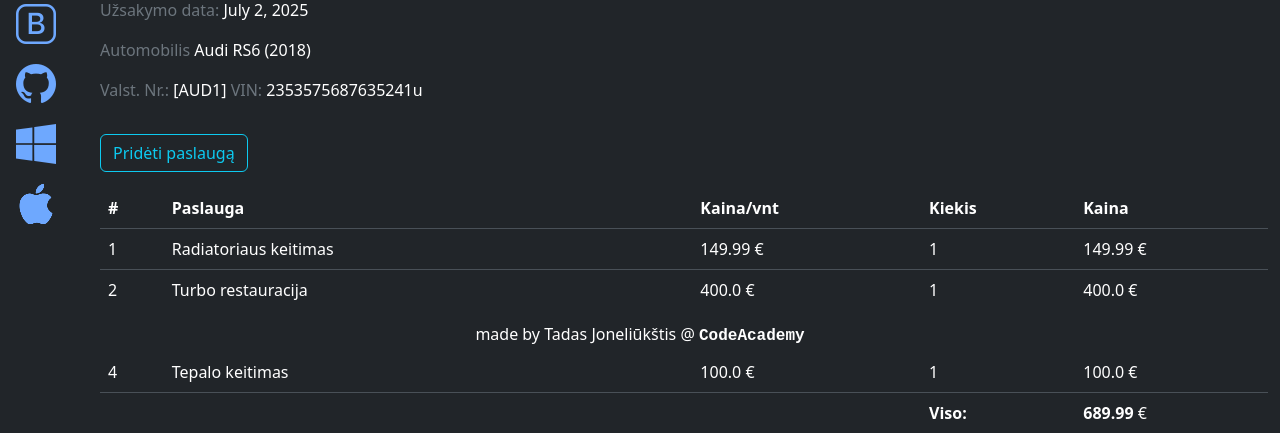
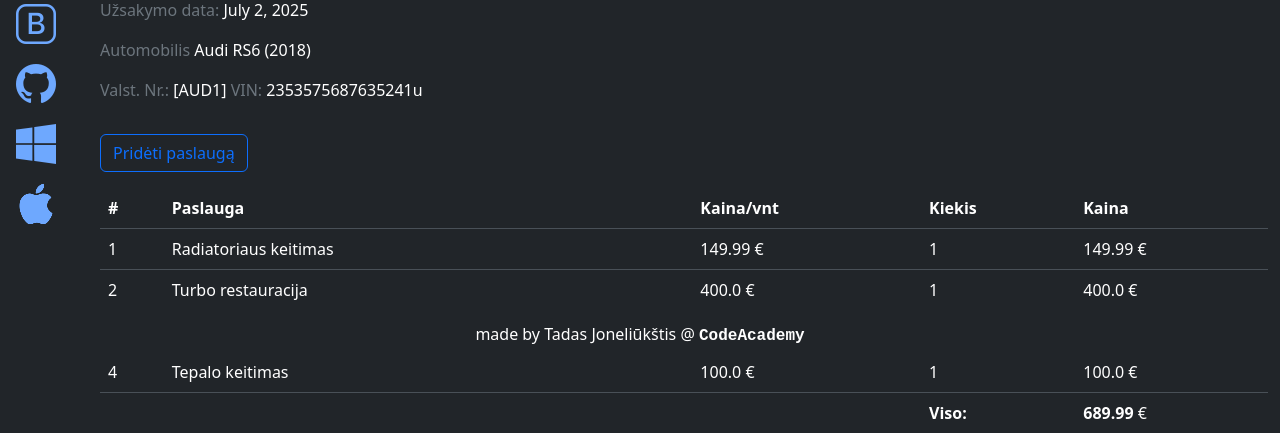
Before and after one commit to tadas-jnl/autoservisas, a Django app: page /autoservisas/orders/23 in a window 1280 px wide. Shown: the part 436-869 px from the top of the page. Run offline with Django 5.2, Linux system fonts and the light colour scheme; a user stored in the database is signed in; data comes from the database, SQL or seed files in the repository; both versions use the stored data as it was after the commit; some libraries are stand-ins or nearby versions.

Commit message:
requirements.txt

```diff
--- a/autoservisas/templates/delete_order.html
+++ b/autoservisas/templates/delete_order.html
@@ -11,7 +11,7 @@
         </fieldset>
         <div class="form-group">
             <button class="btn btn-danger" type="submit">IŠTRINTI</button>
-            <a class="btn btn-outline-info" fref="{% url 'orders' %}">Atšaukti</a>
+            <a class="btn btn-outline-info" href="{% url 'orders' %}">Atšaukti</a>
         </div>
     </form>
 </div>
--- a/autoservisas/templates/order.html
+++ b/autoservisas/templates/order.html
@@ -24,7 +24,7 @@
       <form method="post">
         {% csrf_token %}
         <div class="modal-header">
-          <h5 class="modal-title" id="addOrderLineLabel">Pridėti prekę</h5>
+          <h5 class="modal-title" id="addOrderLineLabel">Pridėti paslaugą</h5>
           <button type="button" class="btn-close" data-bs-dismiss="modal" aria-label="Uždaryti"></button>
         </div>
         <div class="modal-body">
@@ -40,7 +40,7 @@
   </div>
 </div>
 
-<button type="button" class="btn btn-outline-info my-3" data-bs-toggle="modal" data-bs-target="#addOrderLineModal">
+<button type="button" class="btn btn-outline-primary my-3" data-bs-toggle="modal" data-bs-target="#addOrderLineModal">
   Pridėti paslaugą
 </button>
 {% endif %}
```
Also changed, not shown: requirements.txt (+11 -1 lines), db.sqlite3.
